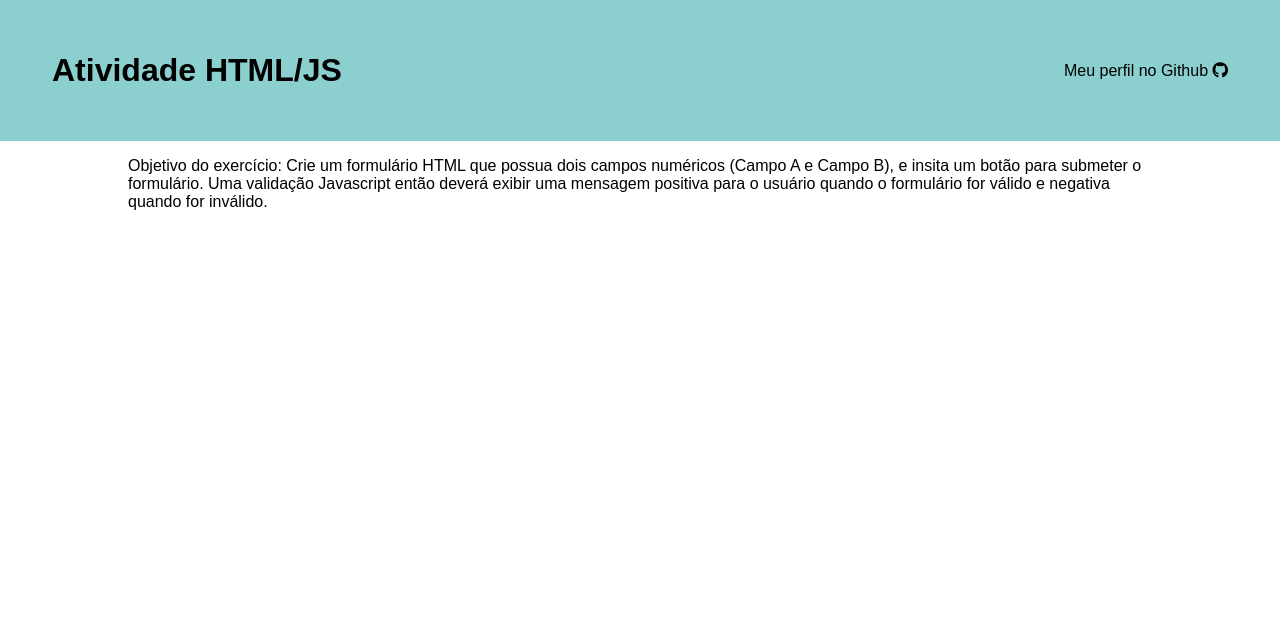
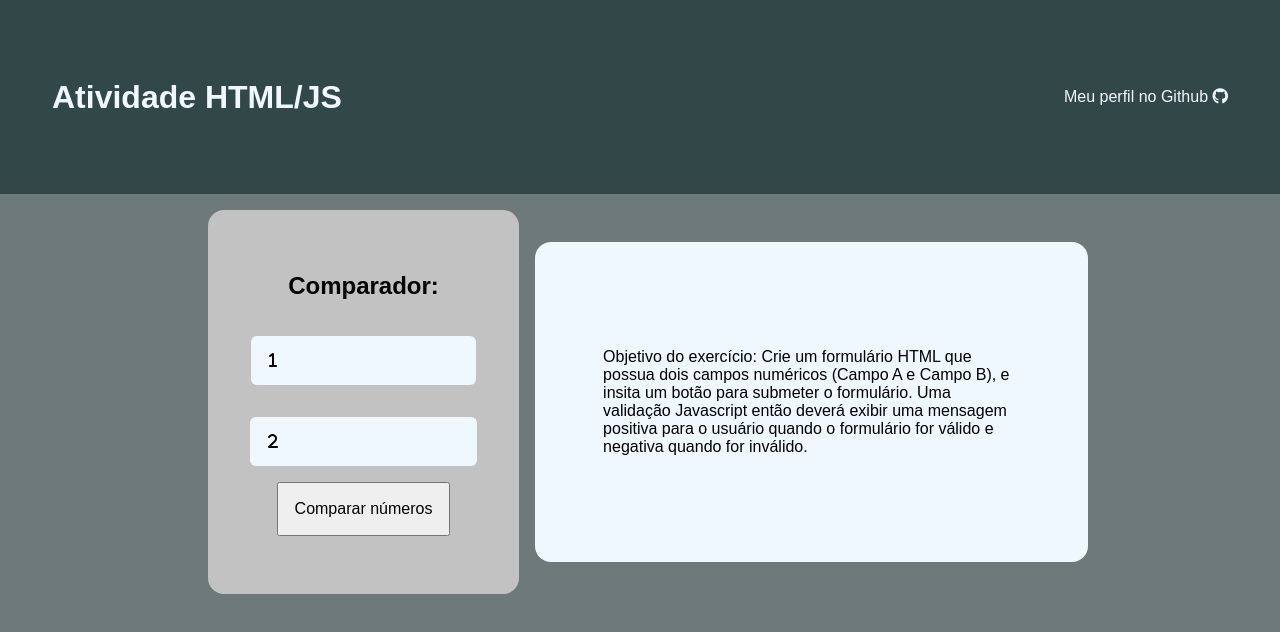
Before and after one commit to kaycke-nizer/Tafare-EBAC-7-integracao-html-javascript, a plain HTML site: page index.html in a window 1280 px wide. Drawn offline with Linux system fonts and the light colour scheme.

Commit message:
Adicionado formulário
Formulário adicionado junto a outras características importantes.

```diff
--- a/index.html
+++ b/index.html
@@ -19,7 +19,21 @@
         </header>
         <section id="corpo_texto">
             <div id="formulario">
-
+                <h2>Comparador:</h2>
+                <form action="#">
+                    <div class="numeros">
+                        <i class="fa-solid fa-1"></i>
+                        <input type="number" id="numero_1">
+                    </div>
+                    <div class="numeros">
+                        <i class="fa-solid fa-2"></i>
+                        <input type="number" id="numero_2">
+                    </div>
+                    <button id="comparar">Comparar números</button>
+                </form>
+                <div id="resultado">
+                    <p></p>
+                </div>
             </div>
             <div id="descricao">
                 <p>Objetivo do exercício:   Crie um formulário HTML que possua dois campos numéricos (Campo A e Campo B), e insita um botão para submeter o formulário. Uma validação Javascript então deverá exibir uma mensagem positiva para o usuário quando o formulário for válido e negativa quando for inválido.</p>
--- a/style.css
+++ b/style.css
@@ -2,13 +2,17 @@
 
 * {
     font-family: Arial, Helvetica, sans-serif;
+    box-sizing: border-box;
+}
+
+body {
     margin: 0;
-    padding: 0;
-    box-sizing: border-box;
+    background-color: #6E7A7A;
 }
 
 h1 {
     font-size: 32px;
+    color: aliceblue;
 }
 
 p {
@@ -16,8 +20,9 @@ p {
 }
 
 header {
-    background-color: rgb(139, 207, 207);
+    background-color: #324747;
     padding: 20px;
+    margin: 0;
     width: 100%;
 }
 
@@ -31,9 +36,57 @@ header {
 ul {
     display: grid;
     list-style-type: none;
+    color: aliceblue;
 }
 
 a {
-    color: black;
+    color: aliceblue;
     text-decoration: none;
 }
+
+#corpo_texto {
+    align-items: center;
+    display: inline-flex;
+    margin: 0 15%;
+}
+
+#descricao {
+    background-color: aliceblue;
+    border-radius: 16px;
+    padding: 10% 16px;
+}
+
+#formulario {
+    margin: 16px;
+    text-align: center;
+    background-color: rgb(194, 194, 194);
+    padding: 42px;
+    border-radius: 16px;
+}
+
+.numeros {
+    margin: 16px 0;
+    padding: 16px 6px;
+    display: inline-flex;
+    align-items: center;
+    background-color: aliceblue;
+    border-radius: 6px;
+}
+
+.numeros i {
+    margin: 0 12px;
+}
+
+#numero_1, #numero_2 {
+    background-color: transparent;
+    border: none;
+}
+
+#comparar {
+    padding: 16px;
+    font-size: 12pt;
+}
+
+#resultado {
+    font-size: 32pt;
+}
```
